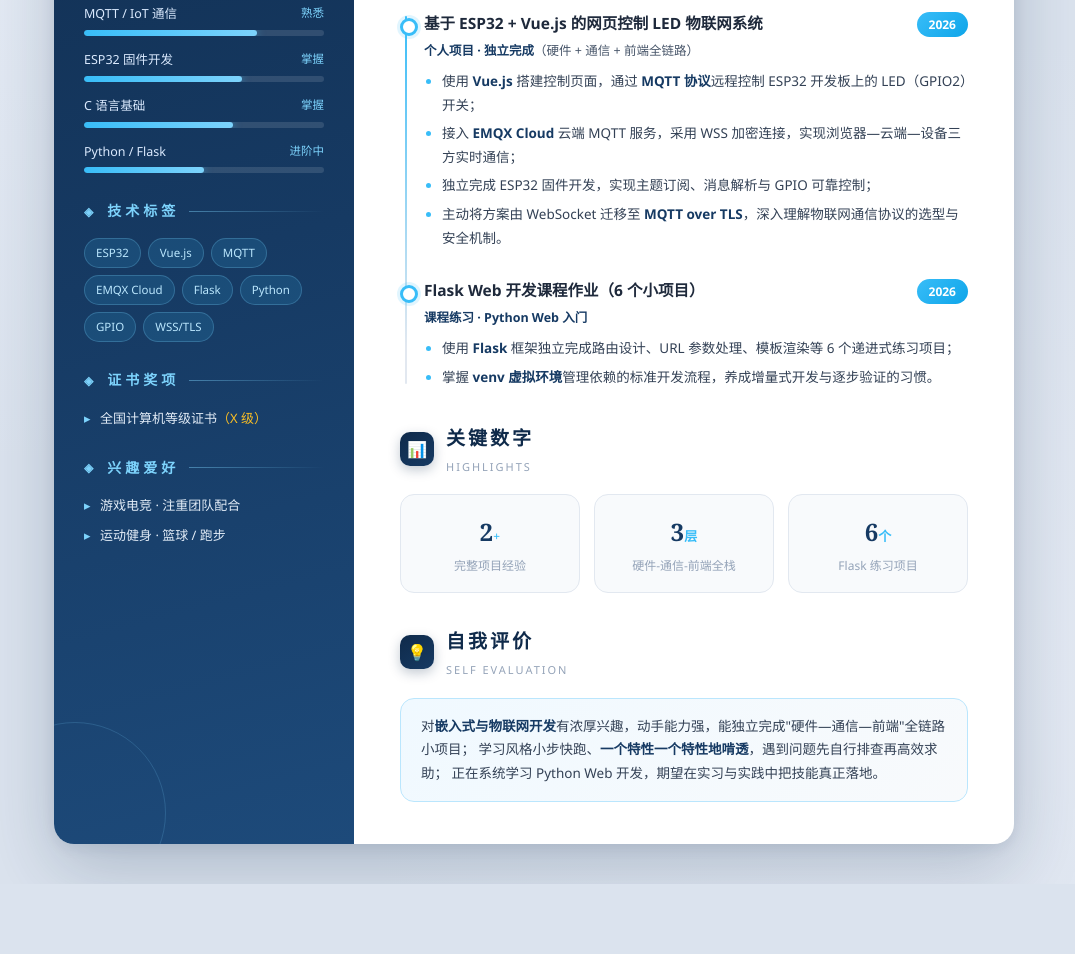
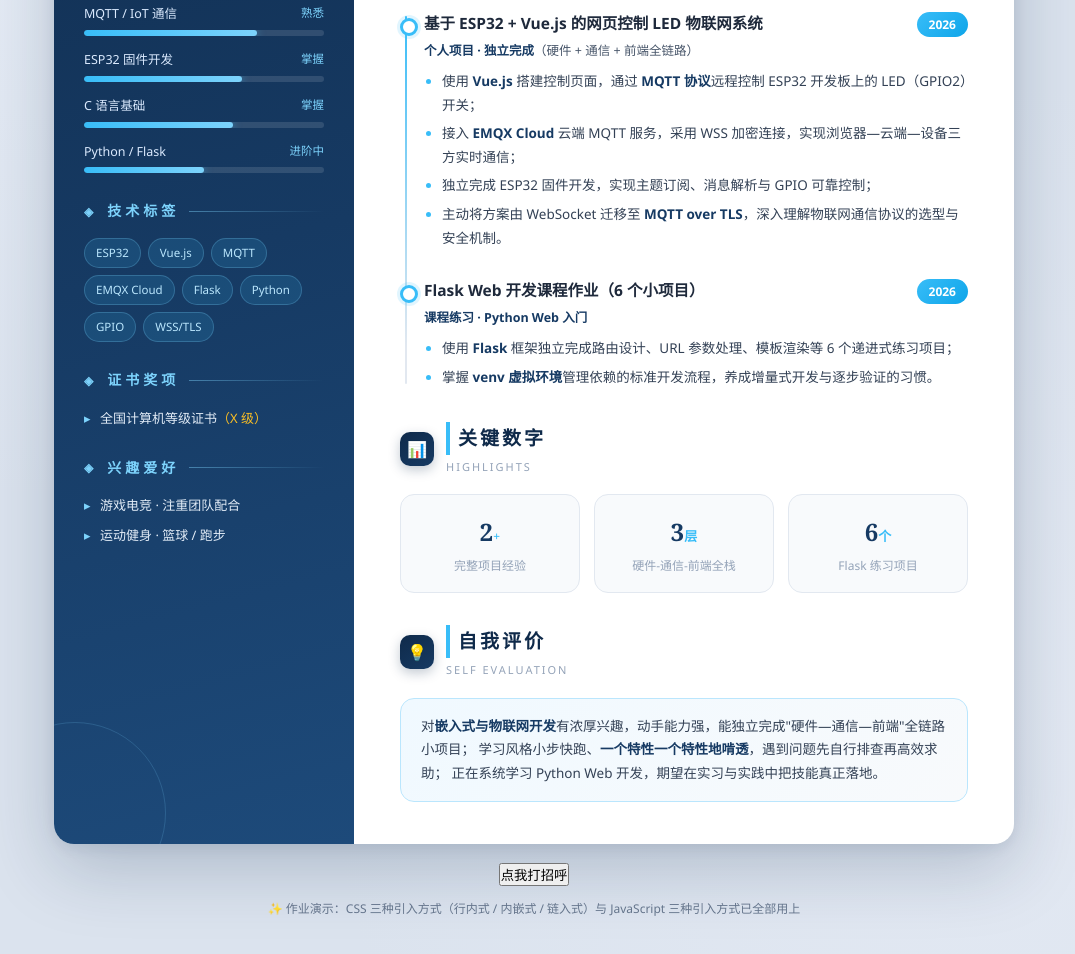
Before and after one commit to Linx07/LinXin_resume_20260907, a plain HTML site: page index.html in a window 1280 px wide. Shown: the part 510-1464 px from the top of the page, without its empty margins (106-1181 px from the left). Before the commit the page ends 1394 px from the top, so only its background shows below. Drawn offline with Linux system fonts and the light colour scheme.

Commit message:
feat: 练习CSS与JS三种引入方式

```diff
--- a/index.html
+++ b/index.html
@@ -280,6 +280,24 @@
     .stat-row { grid-template-columns: repeat(3, 1fr); }
   }
 </style>
+
+<!-- 链入式引入 css：样式住在独立的 s1.css 文件里，这行负责把它接进来 -->
+<link href="./s1.css" rel="stylesheet">
+
+<!-- 内嵌式引入 javascript：脚本直接写在本页 -->
+<script>
+  console.log("内嵌式引入 javascript");
+  let i = 0;
+  const timer = setInterval(() => {
+    console.log("计时:", i);
+    i++;
+    if (i >= 5) { clearInterval(timer); }  // 数到 5 自动停，避免刷屏
+  }, 1000);
+</script>
+
+<!-- 外链式引入 javascript：脚本住在独立的 j1.js 文件里 -->
+<script src="./j1.js"></script>
+
 </head>
 <body>
 
@@ -433,5 +451,13 @@
   </main>
 </div>
 
+<!-- 行内式引入 javascript：onclick 直接写在标签上，点击弹窗 -->
+<p style="text-align:center; margin-top:16px;">
+  <input type="button" value="点我打招呼" onclick="alert('你好，我是林鑫！')">
+</p>
+
+<!-- 行内式引入 css：style 直接写在标签身上，只管这一个标签 -->
+<p class="link-demo">✨ 作业演示：CSS 三种引入方式（行内式 / 内嵌式 / 链入式）与 JavaScript 三种引入方式已全部用上</p>
+
 </body>
 </html>
--- /dev/null
+++ b/j1.js
@@ -0,0 +1,7 @@
+// ============ 外链式引入 JavaScript ============
+// 这个文件被 index.html 里的 <script src="./j1.js"> 接入
+
+console.log("外链式引入 javascript");
+
+// 小演示：加载后把浏览器标签页标题改一下，证明 JS 生效了
+document.title = "林鑫的个人简历 ✔";
--- /dev/null
+++ b/s1.css
@@ -0,0 +1,18 @@
+/* ============ 链入式引入 CSS ============
+   这个文件被 index.html 里的 <link href="./s1.css"> 接入
+   这里写的是"选择器 { 属性: 值; }"格式的完整 CSS 规则 */
+
+/* 所有 h2 标题：蓝色 + 左侧亮色竖条 */
+h2 {
+  color: #185FA5;
+  border-left: 4px solid #38bdf8;
+  padding-left: 8px;
+}
+
+/* 页面底部演示说明那一行 */
+.link-demo {
+  text-align: center;
+  color: #64748b;
+  font-size: 12px;
+  margin-top: 10px;
+}
```
